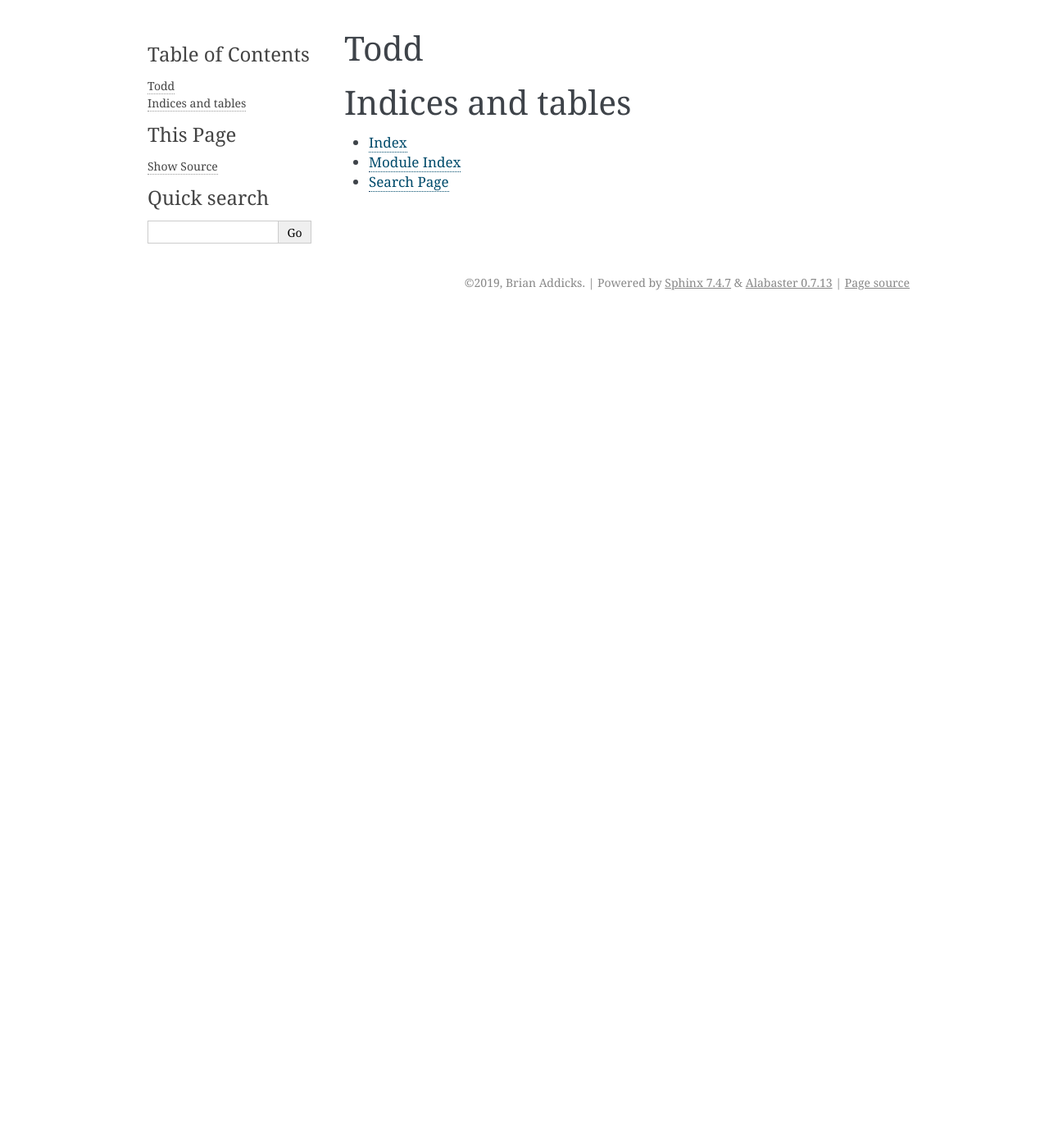
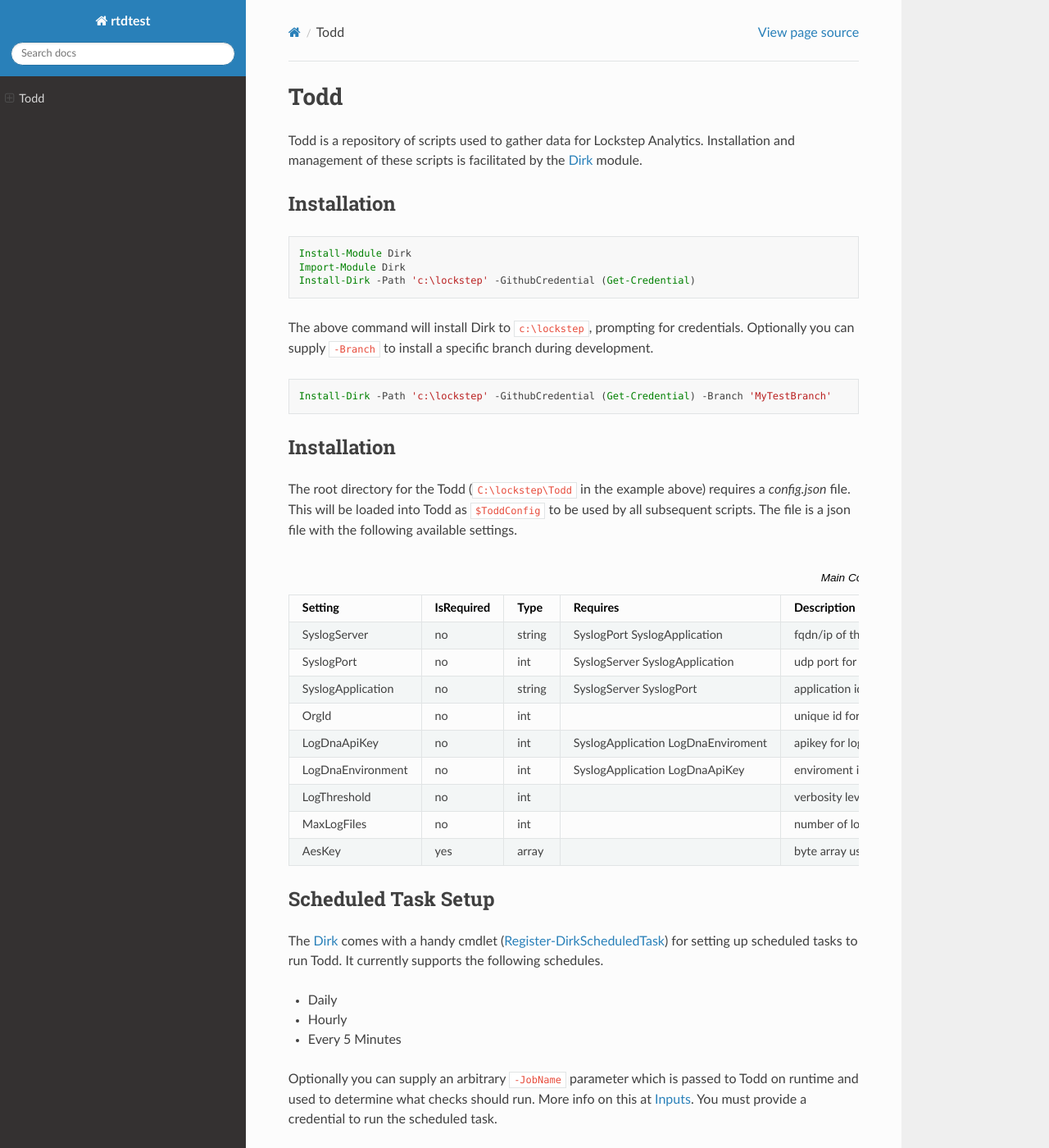
Before and after one commit to brianaddicks/rtdtest, a Sphinx documentation site: the page built from docs/source/index.rst, in a window 1280 px wide and 1400 px high. Shown: the whole window at 82% size. Built offline with Sphinx 7.4.7 and the Read the Docs theme 2.0.0, drawn with Linux system fonts in a browser that asks for light colours; some of the changed text lies outside the part shown.

Commit message:
added a real index

```diff
--- a/docs/source/conf.py
+++ b/docs/source/conf.py
@@ -44,7 +44,7 @@ exclude_patterns = []
 # The theme to use for HTML and HTML Help pages.  See the documentation for
 # a list of builtin themes.
 #
-html_theme = 'alabaster'
+html_theme = 'sphinx_rtd_theme'
 
 # Add any paths that contain custom static files (such as style sheets) here,
 # relative to this directory. They are copied after the builtin static files,
--- a/docs/source/index.rst
+++ b/docs/source/index.rst
@@ -6,18 +6,74 @@
 Todd
 ===================================
 
-.. toctree::
-   :maxdepth: 2
-   :caption: Contents:
-   Installation
-   Inputs
-   Outputs
+Todd is a repository of scripts used to gather data for Lockstep Analytics. Installation and management of these scripts is facilitated by the Dirk_ module.
 
+Installation
+------------
 
+.. code-block:: powershell
 
-Indices and tables
-==================
+   Install-Module Dirk
+   Import-Module Dirk
+   Install-Dirk -Path 'c:\lockstep' -GithubCredential (Get-Credential)
 
-* :ref:`genindex`
-* :ref:`modindex`
-* :ref:`search`
+The above command will install Dirk to ``c:\lockstep``, prompting for credentials. Optionally you can supply ``-Branch`` to install a specific branch during development.
+
+.. code-block:: powershell
+
+   Install-Dirk -Path 'c:\lockstep' -GithubCredential (Get-Credential) -Branch 'MyTestBranch'
+
+Installation
+------------
+
+The root directory for the Todd (``C:\lockstep\Todd`` in the example above) requires a `config.json` file. This will be loaded into Todd as ``$ToddConfig`` to be used by all subsequent scripts. The file is a json file with the following available settings.
+
+.. csv-table:: Main Config File
+   :header: Setting, IsRequired, Type, Requires, Description
+
+   "SyslogServer", "no", "string", "SyslogPort SyslogApplication", "fqdn/ip of the desired syslog server"
+   "SyslogPort", "no", "int", "SyslogServer SyslogApplication", "udp port for desired syslog server"
+   "SyslogApplication", "no", "string", "SyslogServer SyslogPort", "application identifier to use for syslog messages"
+   "OrgId", "no", "int",, "unique id for customer's organization, currently obtained from Jonathan Gillman, this is for legacy compatibility"
+   "LogDnaApiKey", "no", "int", "SyslogApplication LogDnaEnviroment", "apikey for logdna messages"
+   "LogDnaEnvironment", "no", "int", "SyslogApplication LogDnaApiKey", "enviroment identifier to use for logdna messages (set this to the shortname of the customer)"
+   "LogThreshold", "no", "int",, "verbosity level for logging (higher is more verbose)"
+   "MaxLogFiles", "no", "int",, "number of local log files to keep before rolling them"
+   "AesKey", "yes", "array",, "byte array used to encrypt senstive configuration info, created with New-EncryptionKey_ from CorkScrew_ PowerShell module"
+
+Scheduled Task Setup
+--------------------
+
+The Dirk_ comes with a handy cmdlet (Register-DirkScheduledTask_) for setting up scheduled tasks to run Todd. It currently supports the following schedules.
+
+* Daily
+* Hourly
+* Every 5 Minutes
+
+Optionally you can supply an arbitrary ``-JobName`` parameter which is passed to Todd on runtime and used to determine what checks should run. More info on this at Inputs_. You must provide a credential to run the scheduled task.
+
+.. code-block:: powershell
+
+   Import-Module Dirk
+
+   # Daily Task with job name of everyday
+   $TaskCred = Get-Credential
+   Register-DirkScheduledTask -Daily -JobName everyday -ScheduledTaskCredential $TaskCred
+
+   # Hourly Task with job name of onthehour
+   $TaskCred = Get-Credential
+   Register-DirkScheduledTask -Hourly -JobName onthehour -ScheduledTaskCredential $TaskCred
+
+   # Every 5 minutes task with name of allthetime
+   $TaskCred = Get-Credential
+   Register-DirkScheduledTask -Every5Minutes -JobName allthetime -ScheduledTaskCredential $TaskCred
+
+If you need some other schedule, you can still use this cmdlet, just update the schedule as needed.
+
+.. Link refs
+
+.. _Dirk: https://lockstep-technology-group-dirk.readthedocs-hosted.com
+.. _New-EncryptionKey: https://corkscrew.readthedocs.io/en/latest/cmdlets/New-EncryptionKey/
+.. _Register-DirkScheduledTask: https://corkscrew.readthedocs.io/en/latest/cmdlets/Register-DirkScheduledTask/
+.. _CorkScrew: https://corkscrew.readthedocs.io
+.. _Inputs: inputs/index.html
```
Also changed, not shown: 10 other files.
